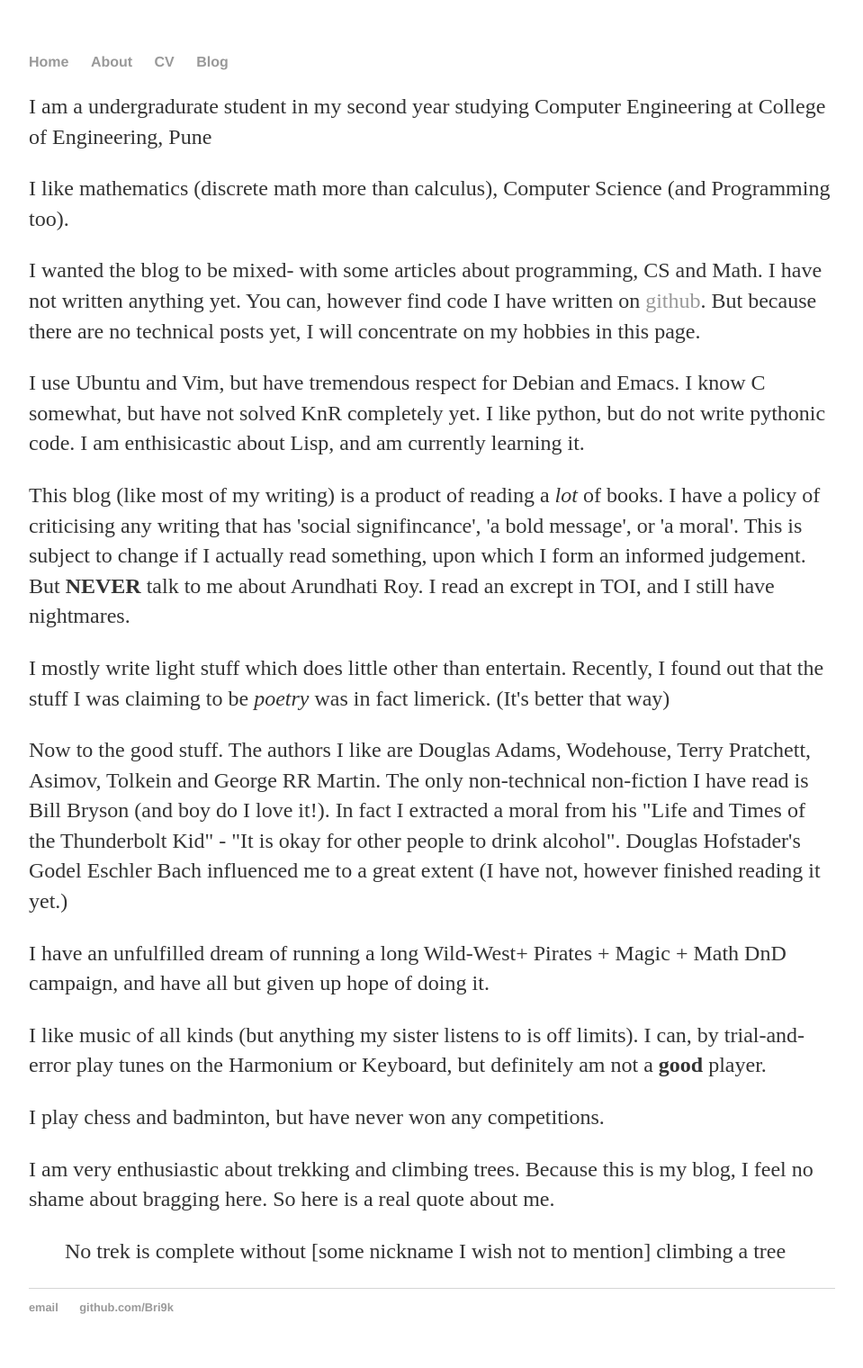
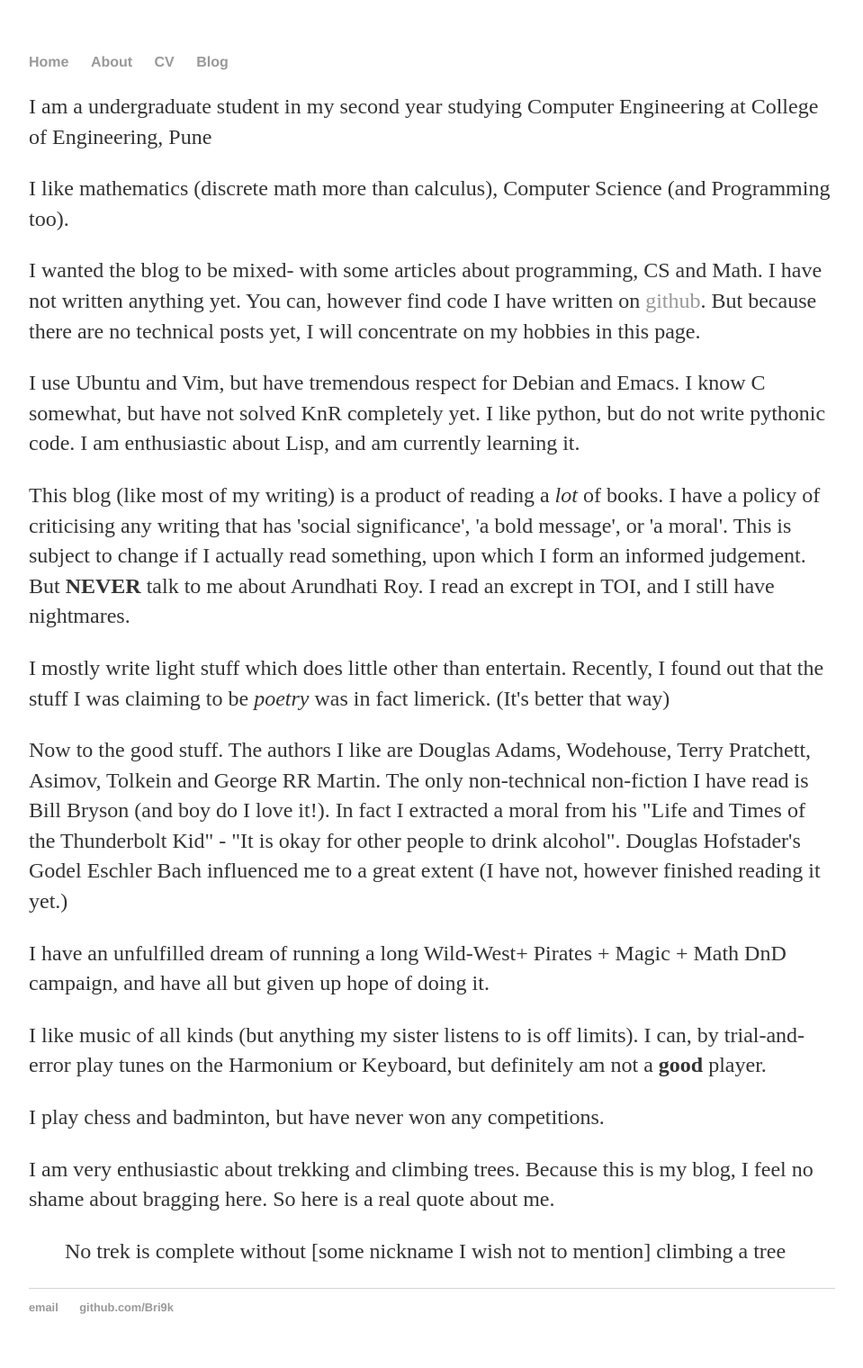
Before and after one commit to akshayrdeodhar/akshayrdeodhar.github.io, a Jekyll site: the page built from about/index.html, in a window 1280 px wide. Shown: the whole page at 90% size, without its empty margins (160-1119 px from the left). Built offline with Jekyll 4.4.1, drawn with Linux system fonts in a browser that asks for light colours.

Commit message:
spellings

```diff
--- a/about/index.html
+++ b/about/index.html
@@ -3,15 +3,15 @@ layout: default
 title: About Me
 ---
 
-<p>I am a undergradurate student in my second year studying Computer Engineering at College of Engineering, Pune</p>
+<p>I am a undergraduate student in my second year studying Computer Engineering at College of Engineering, Pune</p>
 
 <p>I like mathematics (discrete math more than calculus), Computer Science (and Programming too). </p>
 
 <p>I wanted the blog to be mixed- with some articles about programming, CS and Math. I have not written anything yet. You can, however find code I have written on <a href="https://github.com/Bri9k">github</a>. But because there are no technical posts yet, I will concentrate on my hobbies in this page.</p>
 
-<p>I use Ubuntu and Vim, but have tremendous respect for Debian and Emacs. I know C somewhat, but have not solved KnR completely yet. I like python, but do not write pythonic code. I am enthisicastic about Lisp, and am currently learning it.</p>
+<p>I use Ubuntu and Vim, but have tremendous respect for Debian and Emacs. I know C somewhat, but have not solved KnR completely yet. I like python, but do not write pythonic code. I am enthusiastic about Lisp, and am currently learning it.</p>
 
-<p>This blog (like most of my writing) is a product of reading a <em>lot</em> of books. I have a policy of criticising any writing that has 'social signifincance', 'a bold message', or 'a moral'. This is subject to change if I actually read something, upon which I form an informed judgement. But <strong>NEVER</strong> talk to me about Arundhati Roy. I read an excrept in TOI, and I still have nightmares.</p>
+<p>This blog (like most of my writing) is a product of reading a <em>lot</em> of books. I have a policy of criticising any writing that has 'social significance', 'a bold message', or 'a moral'. This is subject to change if I actually read something, upon which I form an informed judgement. But <strong>NEVER</strong> talk to me about Arundhati Roy. I read an excrept in TOI, and I still have nightmares.</p>
 
 <p>I mostly write light stuff which does little other than entertain. Recently, I found out that the stuff I was claiming to be <em>poetry</em> was in fact limerick. (It's better that way)</p>
 
```
